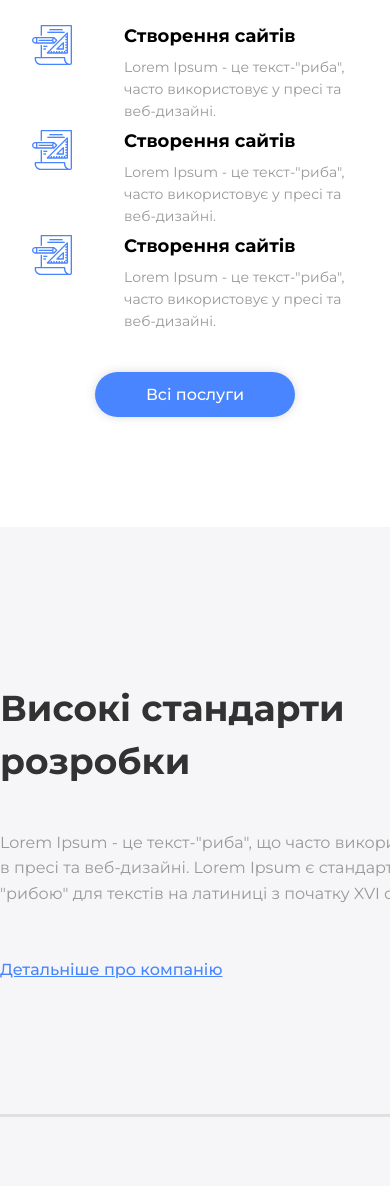
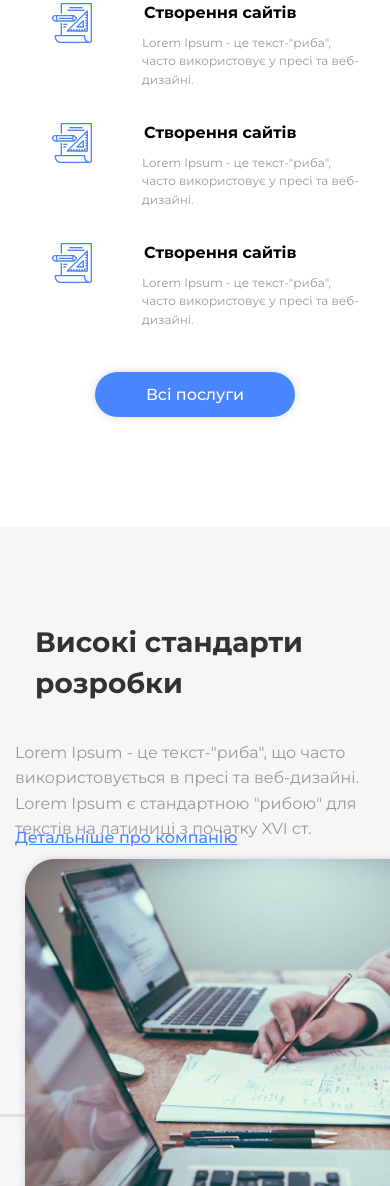
Before and after one commit to TimMedin/project.2.09.23, a plain HTML site: page index.html in a window 390 px wide. Shown: the part 814-2000 px from the top of the page. Drawn offline with nearby package versions, Linux system fonts and the light colour scheme.

Commit message:
Update style.css

```diff
--- a/style.css
+++ b/style.css
@@ -260,10 +260,10 @@ nav {
 }
 
 .service-list {
-    width: 1113px;
     height: 139px;
     display: flex;
     justify-content: center;
+    align-items: center;
     margin: 0 auto;
 }
 
@@ -278,7 +278,6 @@ nav {
         margin-top: 158px;
         margin-bottom: 120px;
         flex-direction: column;
-
     }
 }
 
@@ -292,11 +291,30 @@ nav {
     margin-right: 40px;
 }
 
+@media screen and (max-width: 767px) {
+    .service-list-item {
+        margin-right: 0 !important;
+    }
+}
+
 .infos {
   display: flex;
   flex-direction: row;
   align-items: flex-start;
 }
+
+@media screen and (max-width: 1199px) {
+    .infos {
+        margin-bottom: 15px;
+    }
+}
+
+@media screen and (max-width: 767px) {
+    .infos {
+       margin-bottom: 15px;
+    }
+}
+
 
 .icon-projects {
     width: 40px;
@@ -316,6 +334,13 @@ nav {
     line-height: normal;
 }
 
+
+@media screen and (max-width: 767px) {
+    .service-card-heading {
+       font-size: 16px;
+    }
+}
+
 .service-card-text {
     width: 222px;
     height: 58px;
@@ -326,6 +351,13 @@ nav {
     margin-left: 52px;
     font-weight: 400;
     line-height: 158.47%; /* 22.186px */
+}
+
+@media screen and (max-width: 767px) {
+    .service-card-text {
+       font-size: 12px;
+       margin-left: 50px;
+    }
 }
 
 .btn-box {
@@ -357,9 +389,9 @@ nav {
 
 .develops {
     max-width: 1920px;
-    height: 797px;
     margin: 0 auto;
     background: #F6F6F8;
+    padding-bottom: 70px;
 }
 
 .flex-container {
@@ -368,11 +400,25 @@ nav {
 
 
 .develops-container {
-    padding-top: 100px;
     height: 590px;
     display: flex;
     margin: 0 auto;
+    padding: 0 15px;
+    padding-top: 100px;
     border-bottom: solid #E0E0E0;
+}
+
+@media screen and (max-width: 1199px) {
+    .develops-container {
+        /* flex-direction: column; */
+    }
+}
+
+@media screen and (max-width: 767px) {
+    .develops-container {
+       flex-direction: column;
+       padding-top: 40px;
+    }
 }
 
 .develops-box {
@@ -392,6 +438,21 @@ nav {
     margin-bottom: 60px;
 }
 
+@media screen and (max-width: 1199px) {
+    .develops-heading {
+        font-size: 33px;
+    }
+}
+
+@media screen and (max-width: 767px) {
+    .develops-heading {
+       font-size: 28px;
+       width: 320px;
+       margin-left: 20px;
+       margin-bottom: 30px;
+    }
+}
+
 .develops-text {
     width: 489px;
     height: 85px;
@@ -402,6 +463,20 @@ nav {
     font-weight: 400;
     line-height: 158.47%;
     margin-bottom: 42px;
+}
+
+@media screen and (max-width: 1199px) {
+    .develops-text {
+        font-size: 15px;
+    }
+}
+
+@media screen and (max-width: 767px) {
+    .develops-text {
+       font-size: 16px;
+       max-width: 400px !important;
+       margin: 0 auto;
+    }
 }
 
 .develops-link {
@@ -426,6 +501,7 @@ nav {
     margin-top: 70px;
     display: flex;
     justify-content: center;
+    margin-bottom: 0;
 }
 
 .box {
@@ -582,6 +658,19 @@ nav {
     padding-top: 100px;
     padding-bottom: 130px;
 }
+
+@media screen and (max-width: 1199px) {
+    .projects-section {
+        display: none;
+    }
+}
+
+@media screen and (max-width: 767px) {
+    .projects-section {
+       display: none;
+    }
+}
+
 
 .projects-text-box {
     margin: 0 auto;
```
